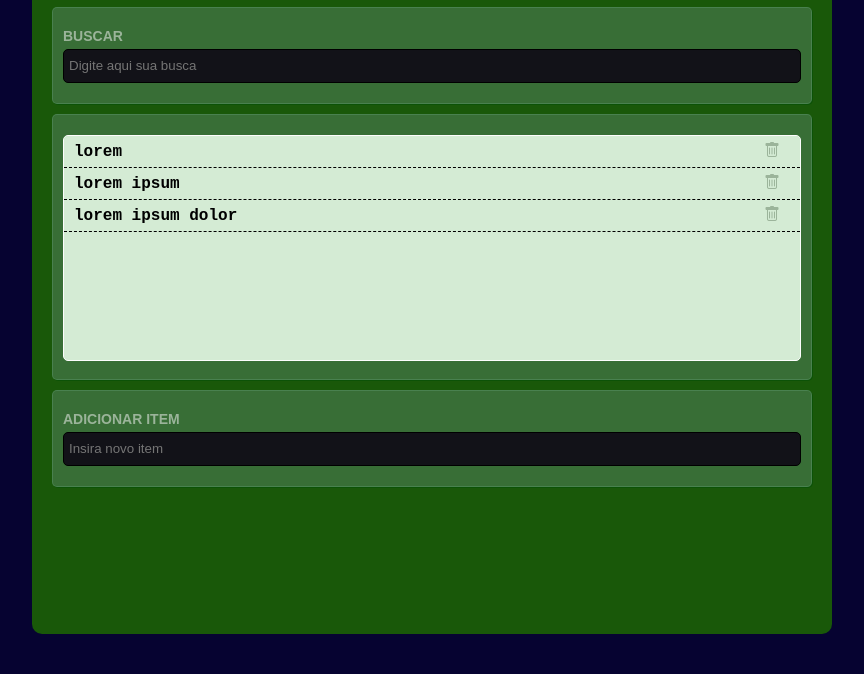
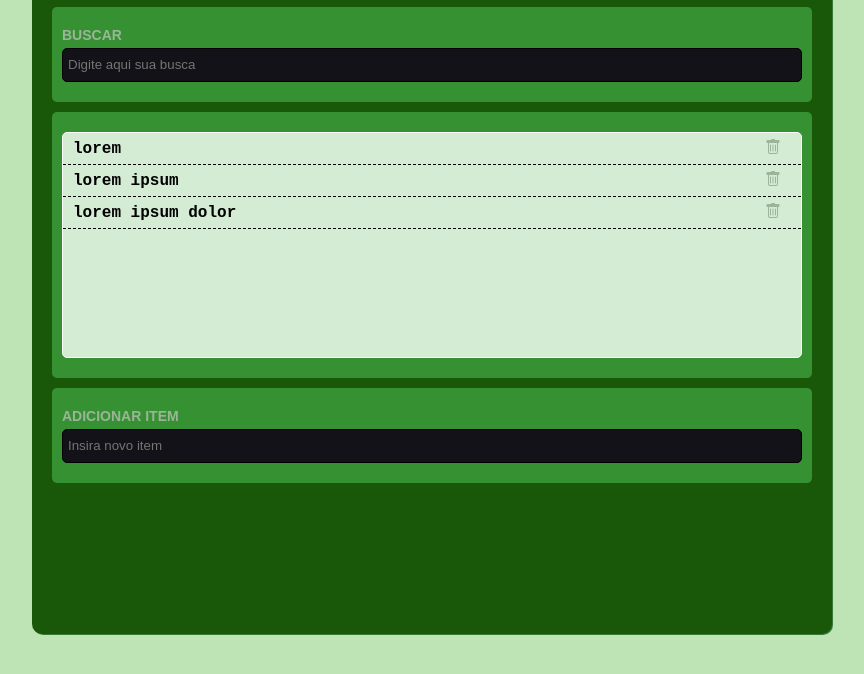
Before and after one commit to Kmkery/To-Do-List, a plain HTML site: page index.html in a window 1280 px wide. Shown: the part 126-800 px from the top of the page, without its empty margins (208-1072 px from the left). Drawn offline with nearby package versions, Linux system fonts and the light colour scheme.

Commit message:
Add files via upload
Alteração de estilos CSS.

```diff
--- a/style.css
+++ b/style.css
@@ -6,7 +6,7 @@
 
 body {
     height: 100vh;
-    background-color: #060331;
+    background-color: #bee4b5;
     display: flex;
     align-items: center;
     justify-content: center;
@@ -19,6 +19,7 @@ body {
     padding: 0 20px 10px 20px;
     background-color: #195809;
     border-radius: 10px;
+    box-shadow: 1px 1px rgba(0, 76, 6, .7);
     font-family: sans-serif;
     color: #9bb49a;
 }
@@ -28,7 +29,7 @@ header {
     top: 0;
     margin: 0 -20px;
     padding: 20px;
-    background-color: #26921c;
+    background-color: #36bd2a;
     border-bottom: 2px solid #013f0e;
     border-radius: 5px 5px 0 0;
     font-family: 'Courier New', Courier, monospace;
@@ -40,10 +41,8 @@ header {
 .search-box, .add-box, .todos-box {
     margin-top: 10px;
     padding: 20px 10px;
-    background-color: #386e36;
-    border: 1px solid rgba(91, 148, 104, 0.5);
+    background-color: #359131;
     border-radius: 5px;
-    box-shadow: 1px 1px rgba(0, 76, 6, 0.5);
     font-size: 1rem;
 }
 
@@ -58,7 +57,7 @@ header {
     border: 1px solid rgb(253, 253, 253);
     border-radius: 5px;
 
-/*Para o Firefox*/
+    /*Para o Firefox*/
     scrollbar-width: thin;
     scrollbar-color: #26921c #071106;
 }
@@ -127,6 +126,7 @@ label {
     border: 1px solid #000;
     border-radius: 5px;
     line-height: 2rem;
+    color: #b1b3b0;
 }
 
 .hide {
```
